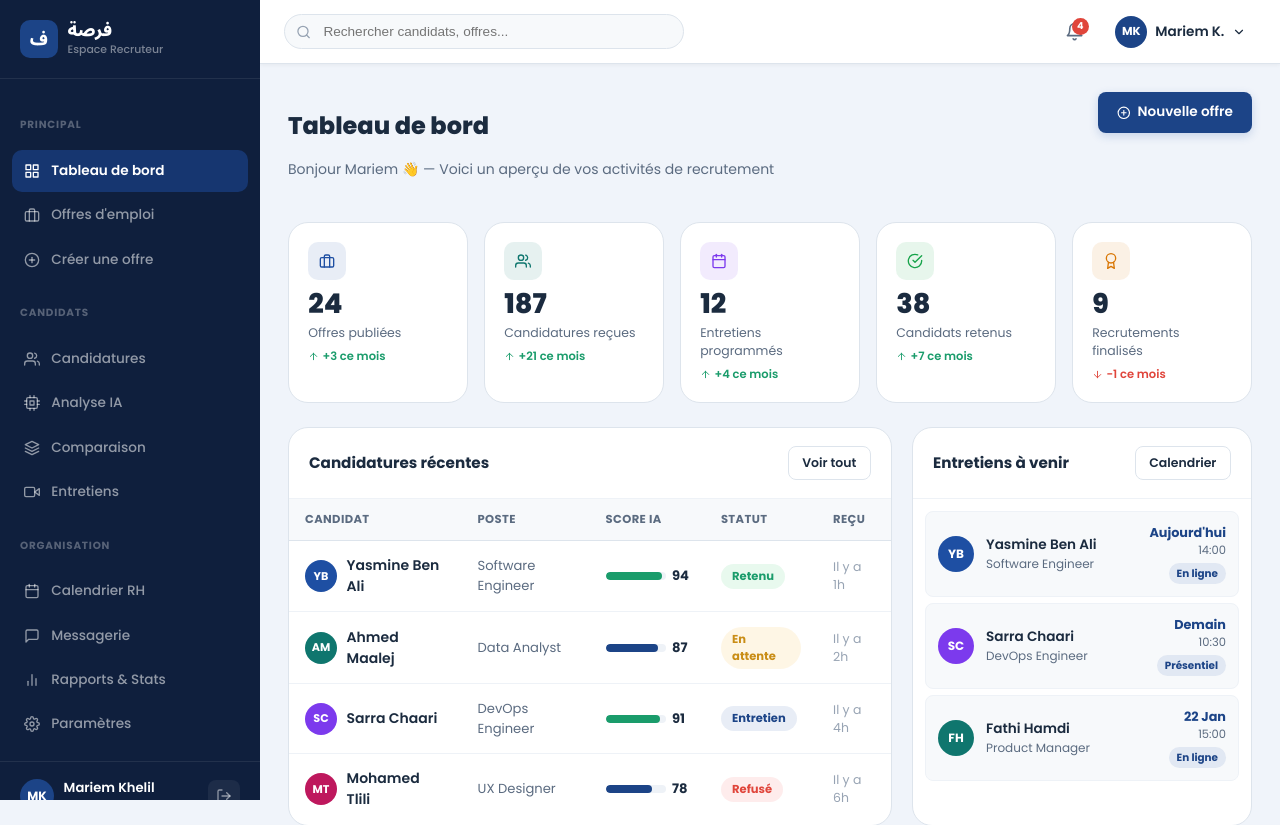
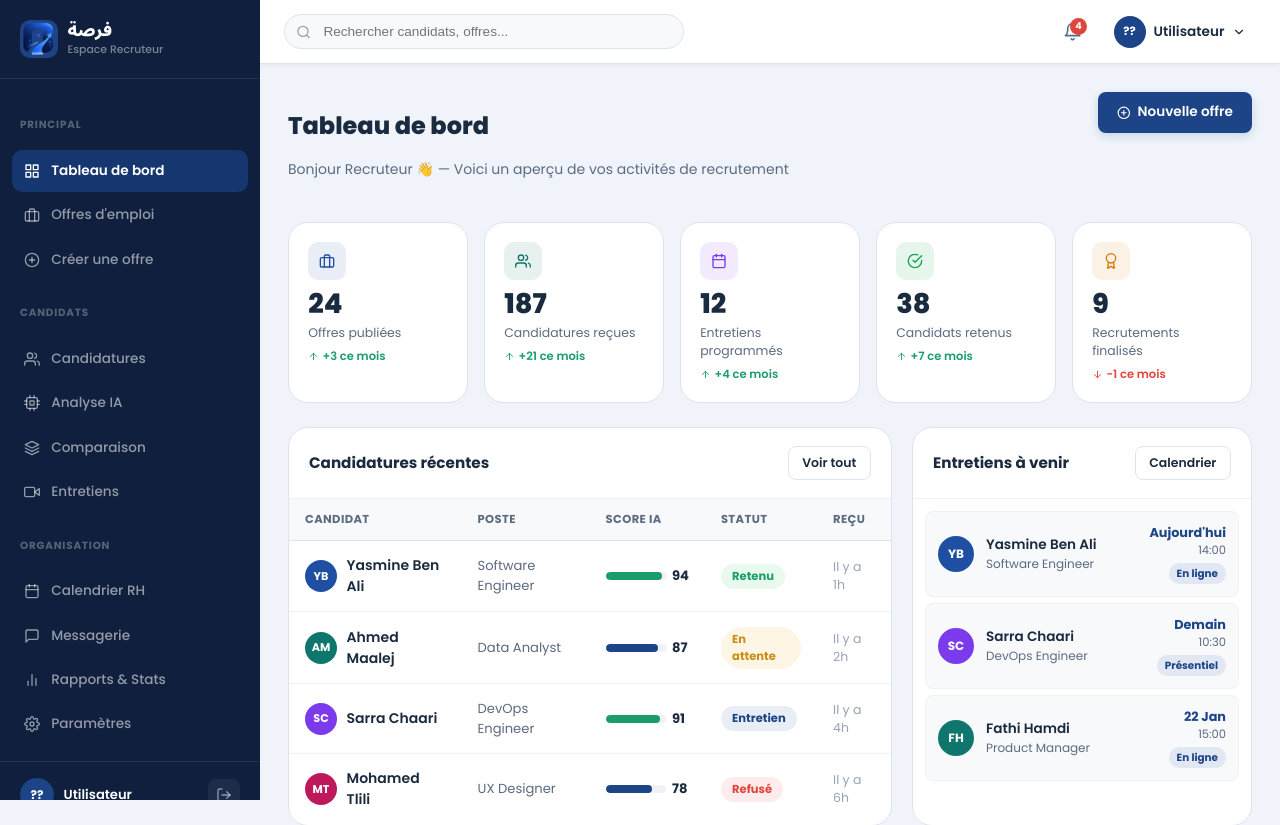
Before and after one commit to meriemzroud7/react_front, a React (Create React App) app: page /recruteur in a window 1280 px wide. Shown: the top 825 px of the page. Built offline with nearby package versions, Linux system fonts and the light colour scheme.

Commit message:
rectuteur dashboard

```diff
--- a/src/layouts/RecruteurLayout.jsx
+++ b/src/layouts/RecruteurLayout.jsx
@@ -1,4 +1,5 @@
 import React, { useState } from 'react';
+import { useAuth } from '../context/AuthContext';
 import { Outlet, NavLink, useNavigate } from 'react-router-dom';
 import {
   FiGrid, FiBriefcase, FiPlusCircle, FiUsers, FiCpu,
@@ -26,6 +27,19 @@ export default function RecruteurLayout() {
   const [sidebarOpen, setSidebarOpen] = useState(false);
   const [profileOpen, setProfileOpen] = useState(false);
   const navigate = useNavigate();
+  const { user, logout } = useAuth();
+
+  const fullName = user ? `${user.prenom || ''} ${user.nom || ''}`.trim() : 'Utilisateur';
+  const shortName = user ? `${user.prenom || ''} ${user.nom?.[0] ? user.nom[0] + '.' : ''}`.trim() : 'Utilisateur';
+  const initials = user
+    ? `${user.prenom?.[0] || ''}${user.nom?.[0] || ''}`.toUpperCase()
+    : '??';
+  const role = user?.role === 'RECRUTEUR' ? 'Responsable RH' : (user?.role || '');
+
+  const handleLogout = () => {
+    logout();
+    navigate('/');
+  };
 
   return (
     <div className="rl-root">
@@ -38,7 +52,9 @@ export default function RecruteurLayout() {
       <aside className={`rl-sidebar${sidebarOpen ? ' open' : ''}`}>
         {/* Logo */}
         <div className="rl-sidebar__logo">
-          <div className="rl-sidebar__logo-icon">ف</div>
+          <div className="rl-sidebar__logo-icon">
+            <img src="/logof.png" alt="Fursa" style={{ width: '100%', height: '100%', objectFit: 'contain' }} />
+          </div>
           <div>
             <div className="rl-sidebar__logo-arabic">فرصة</div>
             <div className="rl-sidebar__logo-sub">Espace Recruteur</div>
@@ -94,19 +110,19 @@ export default function RecruteurLayout() {
         {/* Sidebar footer */}
         <div className="rl-sidebar__footer">
           <div className="rl-sidebar__user">
-            <div className="rl-sidebar__user-avatar">MK</div>
+            <div className="rl-sidebar__user-avatar">{initials}</div>
             <div className="rl-sidebar__user-info">
-              <div className="rl-sidebar__user-name">Mariem Khelil</div>
-              <div className="rl-sidebar__user-role">Responsable RH</div>
+              <div className="rl-sidebar__user-name">{fullName}</div>
+              <div className="rl-sidebar__user-role">{role}</div>
             </div>
           </div>
-          <button className="rl-sidebar__logout" onClick={() => navigate('/')}>
+          <button className="rl-sidebar__logout" onClick={handleLogout}>
             <FiLogOut size={16} />
           </button>
         </div>
       </aside>
 
-      {/* Main content */}
+      {/* Main content — IMPORTANT : ce wrapper doit envelopper le topbar + le contenu */}
       <div className="rl-main">
         {/* Topbar */}
         <header className="rl-topbar">
@@ -126,13 +142,13 @@ export default function RecruteurLayout() {
             </button>
 
             <div className="rl-topbar__profile" onClick={() => setProfileOpen(!profileOpen)}>
-              <div className="rl-topbar__profile-avatar">MK</div>
-              <span className="rl-topbar__profile-name">Mariem K.</span>
+              <div className="rl-topbar__profile-avatar">{initials}</div>
+              <span className="rl-topbar__profile-name">{shortName}</span>
               <FiChevronDown size={14} />
               {profileOpen && (
                 <div className="rl-topbar__profile-menu">
                   <NavLink to="/recruteur/parametres">Paramètres</NavLink>
-                  <a href="/" onClick={() => navigate('/')}>Se déconnecter</a>
+                  <a href="/" onClick={(e) => { e.preventDefault(); handleLogout(); }}>Se déconnecter</a>
                 </div>
               )}
             </div>
--- a/src/pages/recruteur/Dashboard.jsx
+++ b/src/pages/recruteur/Dashboard.jsx
@@ -1,4 +1,5 @@
 import React from 'react';
+import { useAuth } from '../../context/AuthContext';
 import { Link } from 'react-router-dom';
 import {
   FiBriefcase, FiUsers, FiCalendar, FiCheckCircle, FiAward,
@@ -39,6 +40,7 @@ const SHORTCUTS = [
 ];
 
 export default function Dashboard() {
+  const { user } = useAuth();
   return (
     <div>
       {/* Header */}
@@ -46,8 +48,7 @@ export default function Dashboard() {
         <div className="rp-header__top">
           <div>
             <h1 className="rp-title">Tableau de bord</h1>
-            <p className="rp-subtitle">Bonjour Mariem 👋 — Voici un aperçu de vos activités de recrutement</p>
-          </div>
+            <p className="rp-subtitle">Bonjour {user?.prenom || 'Recruteur'} 👋 — Voici un aperçu de vos activités de recrutement</p>          </div>
           <Link to="/recruteur/offres/nouvelle" className="rp-btn rp-btn--primary">
             <FiPlusCircle /> Nouvelle offre
           </Link>
```
